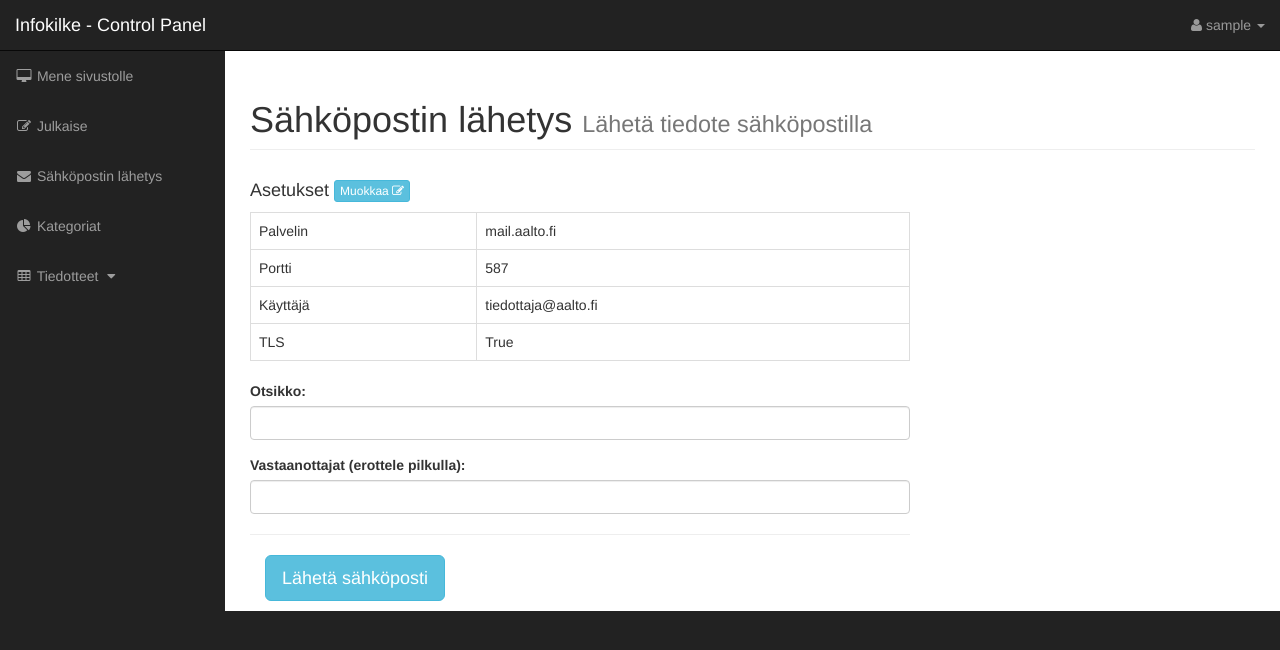
After one commit to Prodeko/prodeko-tiedotteet, a Django app: page /cp/email/ in a window 1280 px wide. The commit adds this page. Shown: the top 650 px of the page. Run offline with Django 3.2, Linux system fonts and the light colour scheme; the visitor is signed in with stand-in values (Sample User, id 1); data comes from the database, SQL or seed files in the repository; some libraries are stand-ins or nearby versions.

Commit message:
email sending functionality added to control panel

```diff
--- a/Tiedotteet/urls.py
+++ b/Tiedotteet/urls.py
@@ -26,11 +26,13 @@ urlpatterns = patterns('',
 	url(r'^cp/messages/(?P<filter>\w+)/(?P<category>\w+)/$', views.control_messages),
 	url(r'^cp/categories/$', views.categories, name='categories'),
 	url(r'^cp/categories/new/$', views.new_category, name='new_category'),
+	url(r'^cp/email/$', views.control_panel_email, name="control_panel_email"),
+	url(r'^cp/email/send/$', views.send_email, name="send_email"),
 
 	# index
 	url(r'^$', views.index, name='index'),
 
-	# email
+	# email template
 	url(r'^email/', views.email),
 
 	# API
--- a/info/forms.py
+++ b/info/forms.py
@@ -1,9 +1,9 @@
 # -*- coding: utf-8 -*-
 
-from django.forms import Form, ModelForm, TextInput, Textarea, DateField, Select, CheckboxInput, CharField, NumberInput
+from django.forms import Form, ModelForm, TextInput, Textarea, DateField, Select, CheckboxInput, CharField, NumberInput, PasswordInput
 from django.utils.translation import ugettext_lazy as _
 from django.contrib.admin.widgets import AdminDateWidget
-from info.models import Message, Category
+from info.models import Message, Category, MailConfiguration
 
 class PublishForm(ModelForm):
 	class Meta:
@@ -69,3 +69,27 @@ class CategoryForm(ModelForm):
 			'title': TextInput(attrs={'class': 'form-control'}),
 			'order': NumberInput(attrs={'class': 'form-control'}),
 		}
+
+
+class MailConfigurationForm(ModelForm):
+	class Meta:
+		model = MailConfiguration
+		fields = ['host', 'port', 'username', 'password', 'use_tls']
+		labels = {
+			'host': _('Palvelin (host)'),
+			'port': _('Portti'),
+			'username': _('Käyttäjätunnus (sähköpostiosoite)'),
+			'password': _('Salasana'),
+			'use_tls': _('TLS salaus päällä'),
+		}
+		widgets = {
+			'host': TextInput(attrs={'class': 'form-control'}),
+			'port': NumberInput(attrs={'class': 'form-control'}),
+			'username': TextInput(attrs={'class': 'form-control'}),
+			'password': PasswordInput(attrs={'class': 'form-control'}),
+			'use_tls': CheckboxInput(),
+		}
+
+class SendEmailForm(Form):
+	subject = CharField(widget=TextInput(attrs={'class': 'form-control'}), label="Otsikko")
+	to = CharField(widget=TextInput(attrs={'class': 'form-control'}), label="Vastaanottajat (erottele pilkulla)")
--- a/info/models.py
+++ b/info/models.py
@@ -2,6 +2,16 @@ from django.db import models
 from datetime import datetime, timedelta
 from django.utils.encoding import smart_str
 from django.utils import timezone
+
+
+class MailConfiguration(models.Model):
+	""" configuration for email backend """
+	host = models.CharField(max_length=50, default="mail.aalto.fi")
+	port = models.CharField(max_length=10, default="587")
+	username = models.CharField(max_length=50, default="tiedottaja@aalto.fi")
+	password = models.CharField(max_length=50, default="salasana")
+	use_tls = models.BooleanField(default=True)
+	fail_silently = models.BooleanField(default=True)
 
 
 class Category(models.Model):
--- a/info/templates/control/base.html
+++ b/info/templates/control/base.html
@@ -6,7 +6,7 @@
 		    <meta charset="utf-8">
 			<meta http-equiv="X-UA-Compatible" content="IE=edge">
 			<meta name="viewport" content="width=device-width, initial-scale=1">
-			<title>{% block title %}Infokilke - Control Panel{% endblock %}</title>
+			<title>{% block title %}Tiedotteet - Control Panel{% endblock %}</title>
 
 			<!-- Bootstrap Core CSS -->
 	    <link href="{% static 'control/css/bootstrap.min.css' %}" rel="stylesheet">
@@ -60,6 +60,9 @@
 											<li>
 		                      <a href="/cp/"><i class="fa fa-fw fa-edit"></i> Julkaise</a>
 		                  </li>
+											<li>
+													<a href="{% url 'control_panel_email' %}"><i class="fa fa-fw fa-envelope"></i> Sähköpostin lähetys</a>
+											</li>
 											<li>
 													<a href="{% url 'categories' %}"><i class="fa fa-fw fa-pie-chart"></i> Kategoriat</a>
 											</li>
--- /dev/null
+++ b/info/templates/control/email.html
@@ -0,0 +1,115 @@
+{% extends "control/base.html" %}
+
+{% block body %}
+<div id="page-wrapper">
+  <div class="container-fluid">
+    <!-- Page Heading -->
+    <div class="row">
+      <div class="col-md-12">
+        <h1 class="page-header">
+          Sähköpostin lähetys
+          <small>Lähetä tiedote sähköpostilla</small>
+        </h1>
+      </div>
+    </div>
+    <div class="row">
+      <div class="col col-md-8">
+        <h4>Asetukset <a type="button" class="btn btn-info btn-xs" data-toggle="modal" data-target="#email-settings">Muokkaa <i class="fa fa-edit"></i></a></h4>
+        <table class="table table-bordered">
+          <tr>
+            <td>Palvelin</td>
+            <td>{{ config.host }}</td>
+          </tr>
+          <tr>
+            <td>Portti</td>
+            <td>{{ config.port }}</td>
+          </tr>
+          <tr>
+            <td>Käyttäjä</td>
+            <td>{{ config.username }}</td>
+          </tr>
+          <tr>
+            <td>TLS</td>
+            <td>{{ config.use_tls }}</td>
+          </tr>
+        </table>
+      </div>
+    </div>
+    <div class="row">
+      <div class="col col-md-8">
+        <form class="" action="{% url 'send_email' %}" method="post">
+          {% csrf_token %}
+          <div class="form-group">
+            <label for="{{ send_form.subject.id_for_label }}">{{ send_form.subject.label }}:</label>
+            {{ send_form.subject }}
+          </div>
+          <div class="form-group">
+            <label for="{{ send_form.to.id_for_label }}">{{ send_form.to.label }}:</label>
+            {{ send_form.to }}
+          </div>
+          <hr>
+          <div class="form-group">
+            <div class="col-sm-12">
+              <button type="submit" class="btn btn-info btn-lg">Lähetä sähköposti</button>
+            </div>
+          </div>
+        </form>
+      </div>
+    </div>
+  </div>
+
+  <!-- Email Settings Modal -->
+<div id="email-settings" class="modal fade" role="dialog">
+  <div class="modal-dialog">
+
+    <!-- Modal content-->
+    <div class="modal-content">
+      <form class="form-horizontal" action="{% url 'control_panel_email' %}" method="post">
+        {% csrf_token %}
+        <div class="modal-header">
+          <button type="button" class="close" data-dismiss="modal">&times;</button>
+          <h4 class="modal-title">Sähköpostin asetukset</h4>
+        </div>
+        <div class="modal-body">
+          <div class="form-group">
+            <label class="control-label col-sm-3" for="{{ config_form.host.id_for_label }}">{{ config_form.host.label }}</label>
+            <div class="col-sm-9">
+              {{ config_form.host }}
+            </div>
+          </div>
+          <div class="form-group">
+            <label class="control-label col-sm-3" for="{{ config_form.port.id_for_label }}">{{ config_form.port.label }}</label>
+            <div class="col-sm-9">
+              {{ config_form.port }}
+            </div>
+          </div>
+          <div class="form-group">
+            <label class="control-label col-sm-3" for="{{ config_form.username.id_for_label }}">{{ config_form.username.label }}</label>
+            <div class="col-sm-9">
+              {{ config_form.username }}
+            </div>
+          </div>
+          <div class="form-group">
+            <label class="control-label col-sm-3" for="{{ config_form.password.id_for_label }}">{{ config_form.password.label }}</label>
+            <div class="col-sm-9">
+              {{ config_form.password }}
+            </div>
+          </div>
+          <div class="form-group">
+            <div class="col-sm-offset-3 col-sm-9">
+              <div class="checkbox">
+                <label>{{ config_form.use_tls }} {{ config_form.use_tls.label }}</label>
+              </div>
+            </div>
+          </div>
+        </div>
+        <div class="modal-footer">
+          <button type="submit" class="btn btn-success">Tallenna</button>
+          <button type="button" class="btn btn-default" data-dismiss="modal">Sulje</button>
+        </div>
+      </form>
+    </div>
+
+  </div>
+</div>
+{% endblock %}
--- a/info/views.py
+++ b/info/views.py
@@ -1,14 +1,15 @@
 from django.shortcuts import render, render_to_response, redirect, HttpResponseRedirect, get_object_or_404, HttpResponse
+from django.http import HttpResponseNotFound, HttpResponseForbidden, JsonResponse
 from django.conf import settings
 from django.template import RequestContext
 from django.template.loader import render_to_string
-from django.views.generic.edit import FormView
 from datetime import datetime, timedelta
 from django.core.paginator import Paginator, EmptyPage, PageNotAnInteger
 from django.utils import timezone
 from django.contrib.auth.decorators import login_required
-from django.core.mail import send_mail
 from django.contrib import messages
+from django.core.mail import EmailMessage
+from django.core.mail.backends.smtp import EmailBackend
 
 from info.models import *
 from info.forms import *
@@ -155,5 +156,50 @@ def edit_message(request, pk):
 
 
 @login_required(login_url='/login/')
-def send_email_letter(request):
-	pass
+def control_panel_email(request):
+	""" control panel - send email page for sending emails and editing mail configurations """
+	config, created = MailConfiguration.objects.get_or_create(pk=1)
+	config_form = MailConfigurationForm(instance=config)
+	send_form = SendEmailForm()
+	if request.method == "POST":
+		config_form = MailConfigurationForm(request.POST, instance=config)
+		if config_form.is_valid():
+			config_form.save()
+			return redirect(control_panel_email)
+	return render_to_response('control/email.html',{
+			'config': config,
+			'config_form': config_form,
+			'send_form': send_form,
+		}, context_instance=RequestContext(request))
+
+@login_required(login_url='/login/')
+def send_email(request):
+	""" send infro letter via email """
+	if request.method == "POST":
+		form = SendEmailForm(request.POST)
+		if form.is_valid():
+			config = MailConfiguration.objects.get(pk=1)
+			backend = EmailBackend(
+				host=config.host,
+				port=config.port,
+				username=config.username,
+				password=config.password,
+				use_tls=config.use_tls,
+				fail_silently=config.fail_silently
+			)
+			email = EmailMessage(
+				subject=form.cleaned_data["subject"],
+				body="sisältö",
+				from_email=config.username,
+				to=form.cleaned_data["to"].split(","),
+		        connection=backend
+			)
+			email.send()
+			return JsonResponse({
+	            'success' : True,
+	        })
+		return JsonResponse({
+			'success' : False,
+			'errors': dict(form.errors.items()),
+		})
+	return HttpResponseForbidden()
```
Also changed, not shown: 1 other file.
